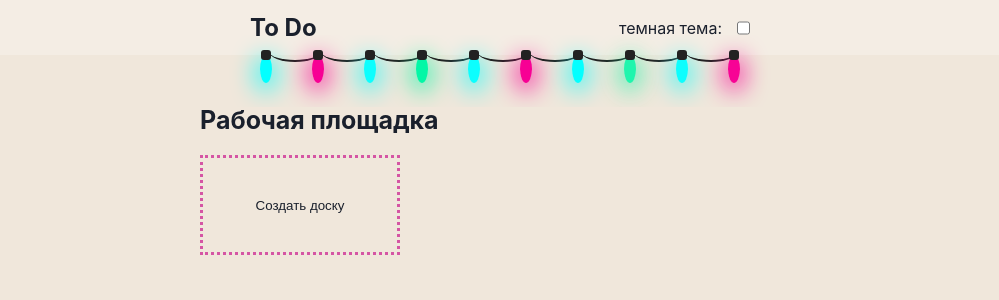
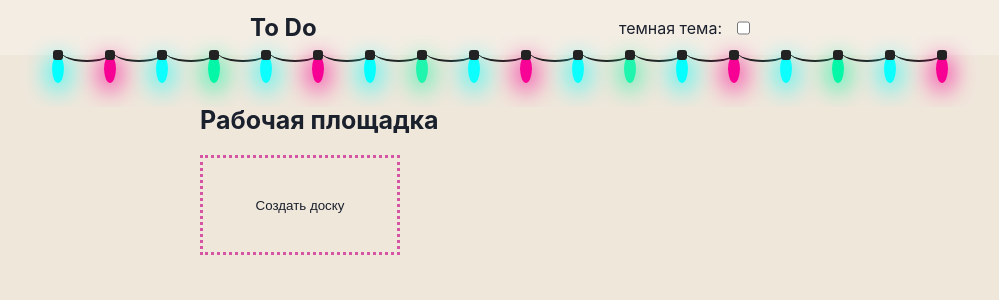
Before and after one commit to AlcorBBX/todo, a React (Create React App) app: page / in a window 1280 px wide. Shown: the top 300 px of the page, without its empty margins (140-1139 px from the left). Built offline with nearby package versions, Linux system fonts and the light colour scheme.

Commit message:
add christmas rope :)

```diff
--- a/src/components/layout/Header/ChristmasRope.tsx
+++ b/src/components/layout/Header/ChristmasRope.tsx
@@ -1,34 +1,27 @@
 import { useEffect, useState } from "react";
 import styles from "./header.module.scss";
+
+const getRopes = (actions: number) => {
+  let ropesList = [];
+  for (let i = 0; i < actions; i++) {
+    ropesList.push(<li key={`rope-${i}`}></li>);
+  }
+  return ropesList;
+};
 
 export const ChristmasRope = () => {
   const [width, setWidth] = useState(0);
 
   useEffect(() => {
-    setWidth(window.innerWidth);
+    const lampWidth = 70;
+    setWidth(Math.round(window.innerWidth / lampWidth));
   }, []);
+
+  const actionDom = <ul className={styles.lightRope}>{getRopes(width)}</ul>;
+
   return (
     <>
-      {width > 615 ? (
-        <ul className={styles.lightRope}>
-          <li></li>
-          <li></li>
-          <li></li>
-          <li></li>
-          <li></li>
-          <li></li>
-          <li></li>
-          <li></li>
-          <li></li>
-          <li></li>
-        </ul>
-      ) : (
-        <ul className={styles.lightRope}>
-          <li></li>
-          <li></li>
-          <li></li>
-        </ul>
-      )}
+      {actionDom}
     </>
   );
 };
--- a/src/components/layout/Header/Header.tsx
+++ b/src/components/layout/Header/Header.tsx
@@ -1,4 +1,3 @@
-import { useEffect, useState } from "react";
 import { useNavigate } from "react-router-dom";
 import { ThemeContext, themes } from "../../../contexts/ThemeContext";
 import { ThemePicker } from "../../ui";
@@ -8,11 +7,6 @@ import styles from "./header.module.scss";
 
 export const Header = () => {
   const history = useNavigate();
-  const [width, setWidth] = useState(0);
-
-  useEffect(() => {
-    setWidth(window.innerWidth);
-  }, []);
 
   return (
     <header className={styles.header}>
```
